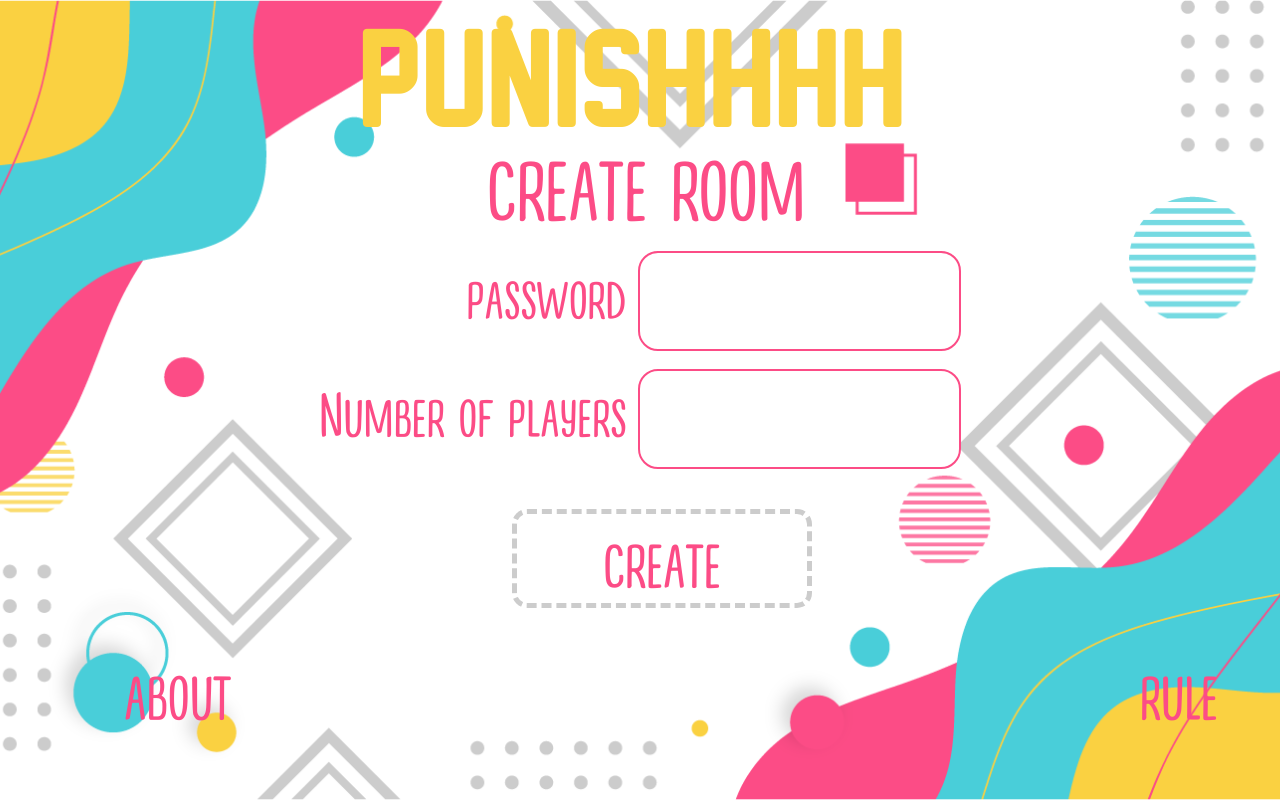
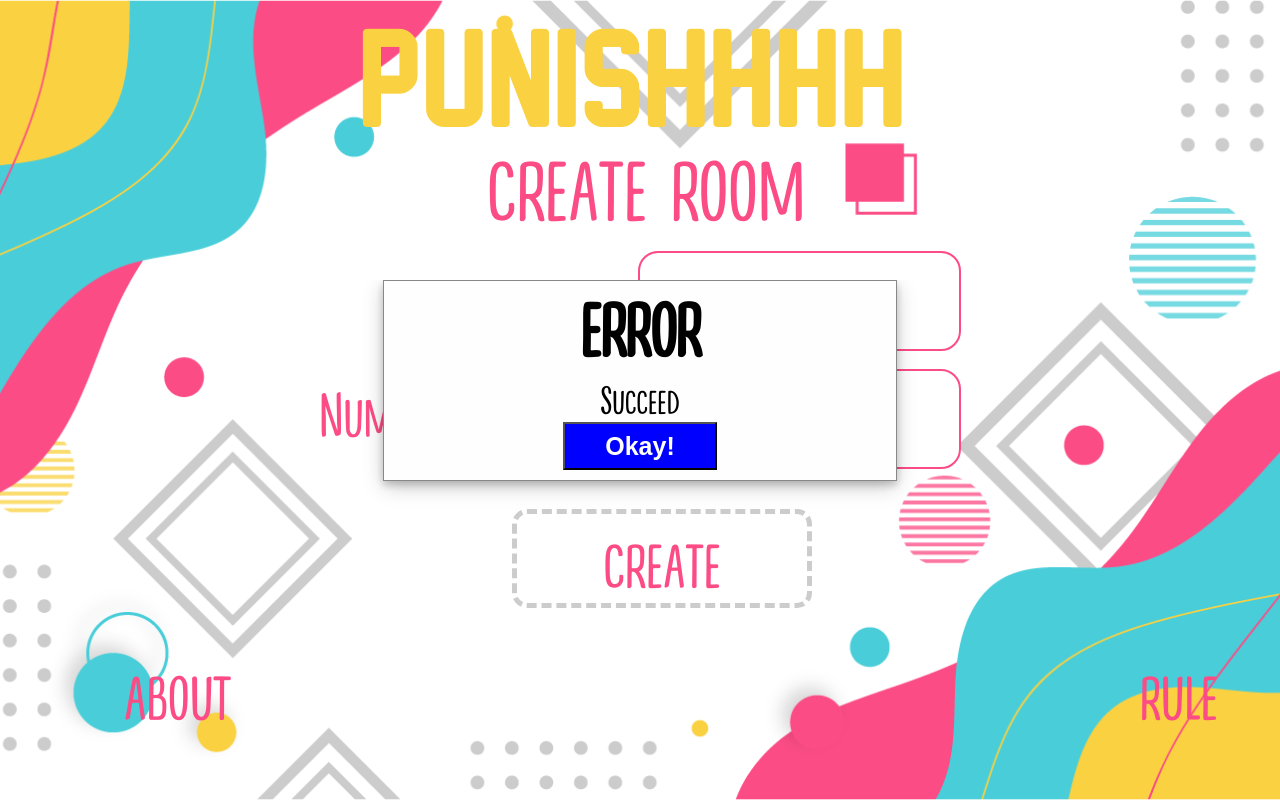
Before and after one commit to vuviethung1998/web-project-20192, a PHP site: page /index.php?controller=rooms&action=render_create_room in a window 1280 px wide. Run offline with PHP 8.4, Linux system fonts and the light colour scheme; the visitor is signed in with stand-in values (Sample User, id 1).

Commit message:
Update hung

```diff
--- a/web/assets/css/create_room_v2.css
+++ b/web/assets/css/create_room_v2.css
@@ -228,7 +228,7 @@ input[type=text] {
   background-color: red;
 }
 .pop-up{
-    display: none; /* Hidden by default */
+    display: block; /* Hidden by default */
     position: fixed; /* Stay in place */
     z-index: 1; /* Sit on top */
     margin: auto;
--- a/web/assets/css/enter_room_v2.css
+++ b/web/assets/css/enter_room_v2.css
@@ -67,3 +67,49 @@ input[type=text] {
     margin-top: 3%;
     padding-bottom: 15px;
 }
+.pop-up{
+    display: none; /* Hidden by default */
+    position: fixed; /* Stay in place */
+    z-index: 1; /* Sit on top */
+    margin: auto;
+    left: 25%;
+    top: 35%;
+    width: 50%; /* Full width */
+    height: 30%; /* Full height */
+    overflow: auto; /* Enable scroll if needed */
+  }
+  .pop-up-header {
+    padding: 2px 16px;
+    color: black;
+    text-align: center;
+    font-size: 50px;
+    font-family: "SVNLifehack Sans", Verdana, Tahoma;
+  }
+
+
+  .pop-up-content {
+    position: relative;
+    background-color: #fefefe;
+    margin: auto;
+    padding: 0;
+    border: 1px solid #888;
+    width: 80%;
+    box-shadow: 0 4px 8px 0 rgba(0, 0, 0, 0.2), 0 6px 20px 0 rgba(0, 0, 0, 0.19);
+    /* animation-name: animatetop;
+    animation-duration: 0.4s; */
+  }
+  #error-message {
+    text-align: center;
+    font-size: 40px;
+    font-family: "SVNLifehack Sans", Verdana, Tahoma;
+  }
+  .pop-up-button{
+    color: white;
+    width: 30%;
+    height: 20%;
+    background-color: blue;
+    font-size: 25px;
+    font-weight: bold;
+    margin-left: 35%;
+    margin-bottom: 2%;
+  }
--- a/web/views/rooms/create_room.php
+++ b/web/views/rooms/create_room.php
@@ -65,7 +65,7 @@
     $key =  array_search ($_SESSION['room_state'],  $state );
 
     if (!empty($key) && $key != 1) {
-      echo '<div id = "errorPopup" class = "pop-up">
+      echo '<div id = "errorPopup" class = "pop-up" style = "display:block">
       <div class = "pop-up-content">
         <div class = "pop-up-header">
           <h2 id="pop-up-title">ERROR</h2>
```
